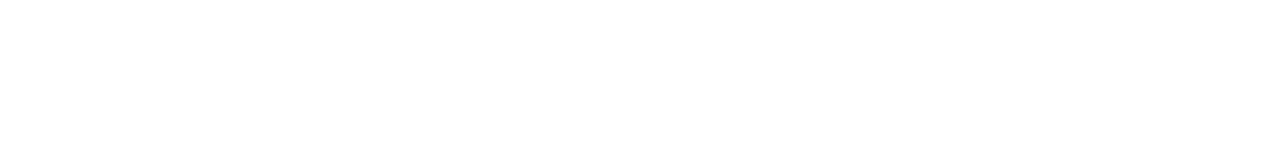
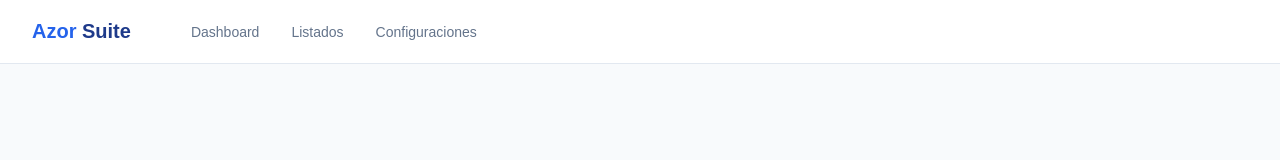
Before and after one commit to IonFDev/azor-suite, a plain HTML site: page AzorSuite.UI/UI/index.html in a window 1280 px wide. Drawn offline with Linux system fonts and the light colour scheme.

Commit message:
Añadir estilos base y header con navegación
Se corrige un selector malformado y se introducen variables CSS en :root (colores, fondos, bordes, tipografía) y un reset básico (* box-sizing, margin, padding) en app.css.
Se añaden estilos globales para body, estilos para header, .logo (h1 y span), navegación (nav, ul, li, a), color de títulos (h1..h6), transiciones y estados :hover para enlaces.
En index.html se actualiza el título a "Azor Suite", se enlaza css/app.css y se incluye el markup del header con logo y menú (Dashboard, Listados, Configuraciones); se crean elementos main y footer vacíos.

```diff
--- a/AzorSuite.UI/UI/css/app.css
+++ b/AzorSuite.UI/UI/css/app.css
@@ -1,3 +1,99 @@
-body
-{
+:root {
+    /* Brand */
+    --primary-color: #2563EB;
+    --secondary-color: #1E3A8A;
+    /* Backgrounds */
+    --bg-color: #F8FAFC;
+    --surface-color: #FFFFFF;
+    /* Borders */
+    --border-color: #E2E8F0;
+    /* Actions */
+    --success-color: #16A34A;
+    --danger-color: #DC2626;
+    --warning-color: #F59E0B;
+    /* Text */
+    --font-primary-color: #0F172A;
+    --font-secondary-color: #64748B;
+    --font-light-color: #FFFFFF;
 }
+
+* {
+    box-sizing: border-box;
+    margin: 0;
+    padding: 0;
+}
+
+body {
+    font-family: Arial, sans-serif;
+    background-color: var(--bg-color);
+    color: var(--font-primary-color);
+}
+
+header {
+    height: 64px;
+    padding: 0 32px;
+    display: flex;
+    align-items: center;
+    background-color: var(--surface-color);
+    border-bottom: 1px solid var(--border-color);
+}
+
+.logo {
+    display: flex;
+    align-items: center;
+    margin-right: 60px;
+}
+
+    .logo h1 {
+        font-size: 20px;
+        font-weight: 700;
+        color: var(--primary-color);
+    }
+
+        .logo h1 span {
+            color: var(--secondary-color);
+        }
+
+.nav {
+    height: 100%;
+}
+
+nav {
+    height: 100%;
+}
+
+    nav ul {
+        height: 100%;
+        display: flex;
+        align-items: center;
+        gap: 32px;
+        list-style: none;
+    }
+
+        nav ul li {
+            height: 100%;
+            display: flex;
+            align-items: center;
+        }
+
+            nav ul li a {
+                position: relative;
+                display: flex;
+                align-items: center;
+                height: 100%;
+                color: var(--font-secondary-color);
+                text-decoration: none;
+                transition: font-size 1.5s ease-in;
+                font-size: 14px;
+                font-weight: 500;
+                transition: color 0.2s ease;
+            }
+
+                nav ul li a:hover {
+                    color: var(--primary-color);
+                    font-size: 14.5px;
+                }
+
+h1, h2, h3, h4, h5, h6 {
+    color: var(--font-primary-color);
+}
--- a/AzorSuite.UI/UI/index.html
+++ b/AzorSuite.UI/UI/index.html
@@ -3,9 +3,27 @@
 <html lang="en" xmlns="http://www.w3.org/1999/xhtml">
 <head>
     <meta charset="utf-8" />
-    <title></title>
+    <title>Azor Suite</title>
+    <link rel="stylesheet" href="css/app.css"/>
 </head>
 <body>
+    <header>
+        <div class="logo">
+            <h1>Azor <span>Suite</span></h1>
+        </div>
+        <div class="nav">
+            <nav>
+                <ul>
+                    <li><a href="#">Dashboard</a></li>
+                    <li><a href="#">Listados</a></li>
+                    <li><a href="#">Configuraciones</a></li>
+                </ul>
+            </nav>
+        </div>
+    </header>
+    <main>
 
+    </main>
+    <footer></footer>
 </body>
 </html>
```
